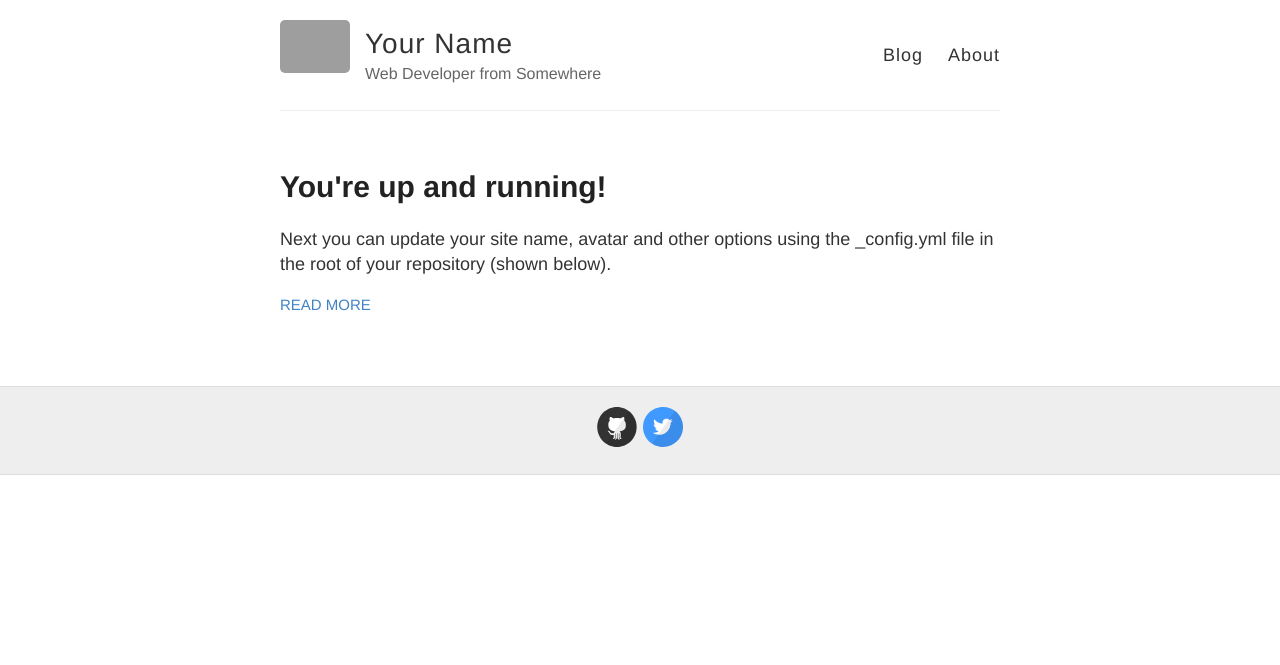
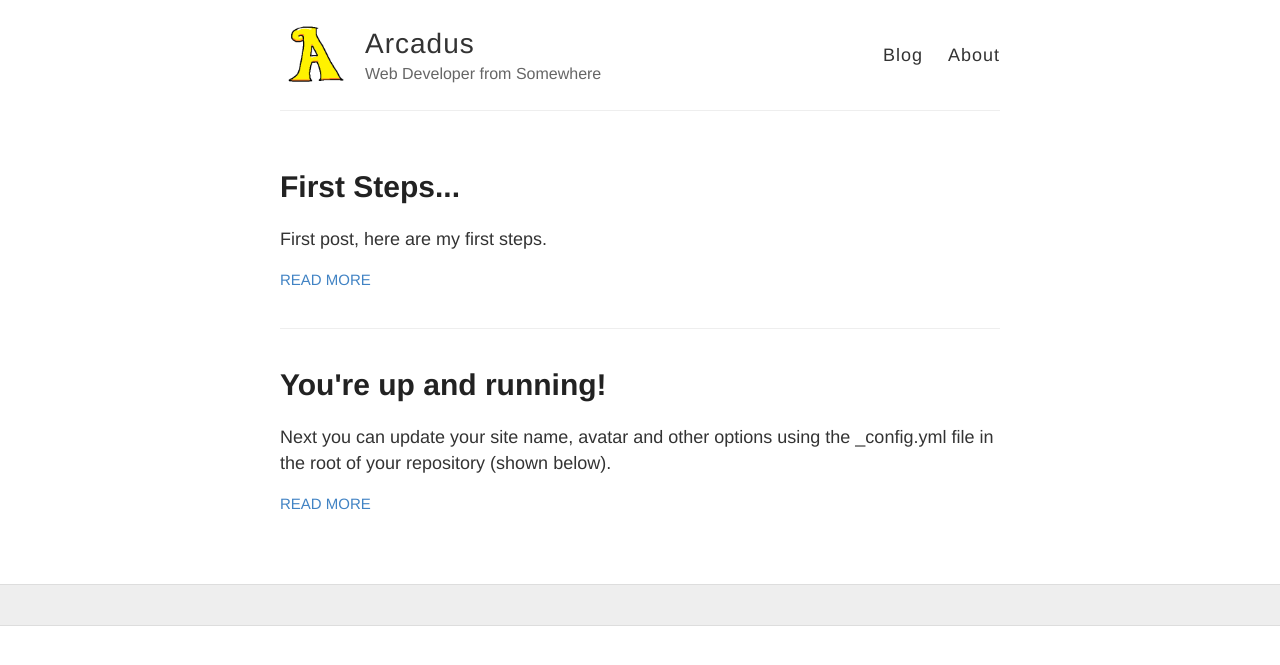
Before and after one commit to qwook/arcadus-blog, a Jekyll site: the page built from index.html, in a window 1280 px wide. Shown: the top 665 px of the page. Built offline with Jekyll 4.4.1, drawn with Linux system fonts in a browser that asks for light colours; grey boxes are pictures that could not be loaded.

Commit message:
Arcadus first post and configs.

```diff
--- a/_config.yml
+++ b/_config.yml
@@ -3,13 +3,13 @@
 #
 
 # Name of your site (displayed in the header)
-name: Your Name
+name: Arcadus
 
 # Short bio or description (displayed in the header)
 description: Web Developer from Somewhere
 
 # URL of your avatar or profile pic (you could use your GitHub profile pic)
-avatar: https://raw.githubusercontent.com/barryclark/jekyll-now/master/images/jekyll-logo.png
+avatar: https://raw.githubusercontent.com/qwook/arcadus-blog/master/images/arcadus-logo.png
 
 #
 # Flags below are optional
@@ -21,12 +21,12 @@ footer-links:
   email:
   facebook:
   flickr:
-  github: barryclark/jekyll-now
+  github:
   instagram:
   linkedin:
   pinterest:
   rss: # just type anything here for a working RSS icon
-  twitter: jekyllrb
+  twitter:
   stackoverflow: # your stackoverflow profile, e.g. "users/50476/bart-kiers"
   youtube: # channel/<your_long_string> or user/<user-name>
   googleplus: # anything in your profile username that comes after plus.google.com/
--- /dev/null
+++ b/_posts/2021-8-8-First-Steps.md
@@ -0,0 +1,10 @@
+---
+layout: post
+title: First Steps...
+---
+
+First post, here are my first steps.
+
+<video controls="true" allowfullscreen="true">
+  <source src="/2021-07-31_13-24-15.mp4" type="video/mp4">
+</video>
```
Also changed, not shown: images/arcadus-logo.png (added), 1 other file.
